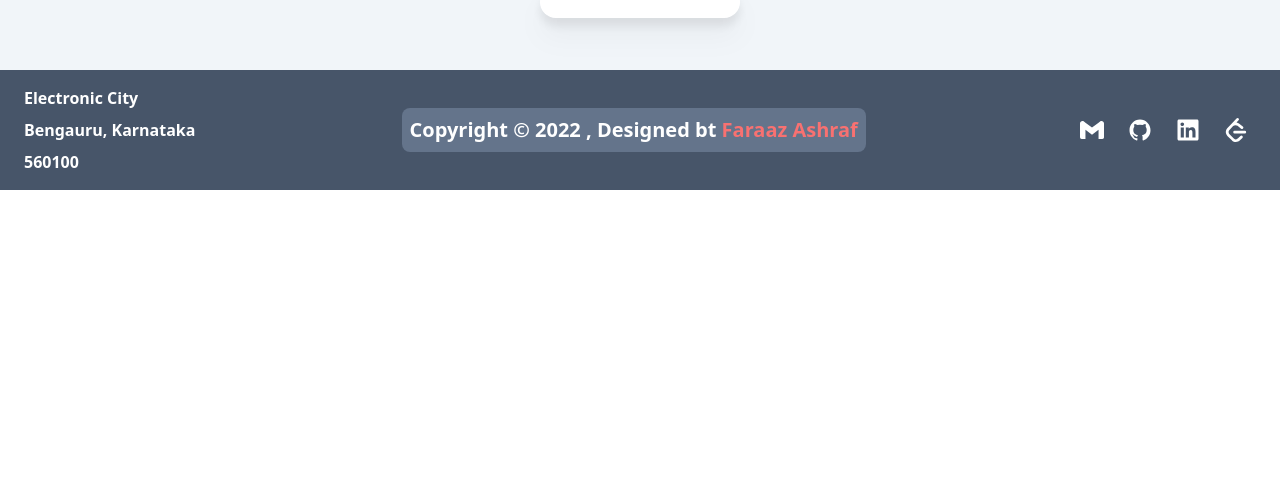
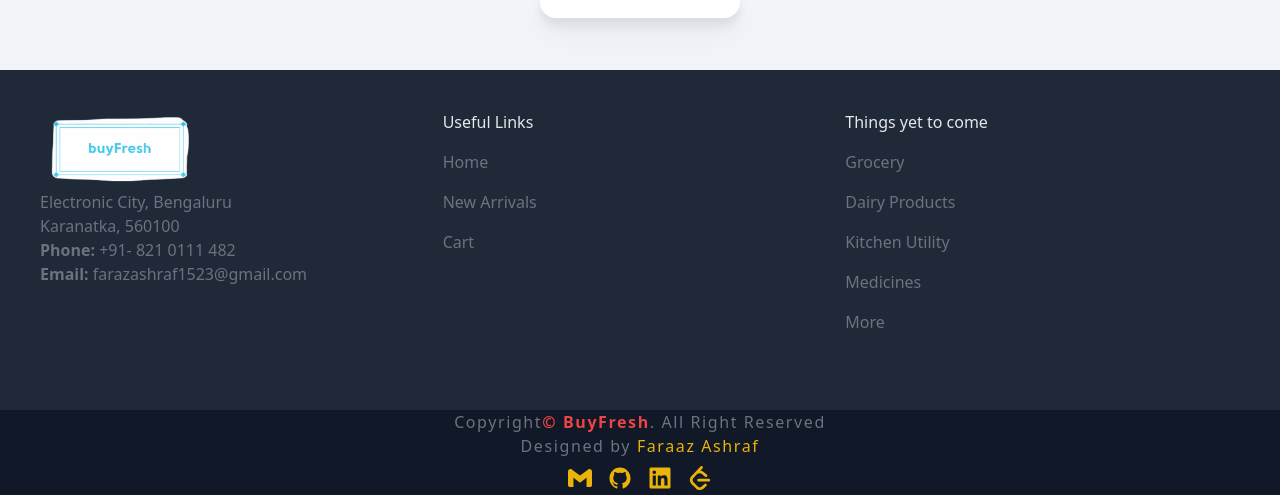
Before and after one commit to theboinextdoor/MERNStack--BuyFresh-E_commerce_Website, a React (Vite) app in the folder client/: page / in a window 1280 px wide. Shown: the part 1206-1701 px from the top of the page. Before the commit the page ends 1396 px from the top, so only its background shows below. Built offline with nearby package versions, Linux system fonts and the light colour scheme; no server answers.

Commit message:
Changed footer style

```diff
--- a/client/src/Component/Footer.jsx
+++ b/client/src/Component/Footer.jsx
@@ -2,40 +2,78 @@ import { SiLeetcode } from "react-icons/si";
 import { FaLinkedin } from "react-icons/fa";
 import { IoLogoGithub } from "react-icons/io5";
 import { SiGmail } from "react-icons/si";
-
-
-const Footer = () => {
-    return (
-        <>
-            <div className="bg-slate-600 text-white  flex gap-4 justify-between m-auto px-6 py-4  items-center ">
-
-
-
-                {/* details about me  */}
-                <div className=" flex flex-col gap-2 font-semibold">
-                    <p>Electronic City </p>
-                    <p>Bengauru, Karnataka</p>
-                    <p>560100</p>
-                </div>
-
-                <div className="bg-slate-500 rounded-lg items-center flex justify-center font-semibold md:text-xl p-2">
-                    <p>Copyright &copy; 2022 , Designed bt <span className="text-red-400">Faraaz Ashraf</span> </p>
-                </div>
-
-                {/* my socials  */}
-                <div className="flex gap-6 p-2 md:text-2xl cursor-pointer ">
-                    <SiGmail className=" active:text-cyan-600 hover:text-cyan-200" />
-                    <IoLogoGithub className=" active:text-cyan-600 hover:text-cyan-200" />
-                    <FaLinkedin className=" active:text-cyan-600 hover:text-cyan-200" />
-                    <SiLeetcode className=" active:text-cyan-600 hover:text-cyan-200" />
-                </div>
+import {Link} from "react-router-dom"
+import toast from "react-hot-toast";
+import buyfreshlogo from "../assest/buyFreshlogo.png"
 
 
 
 
+
+
+const Footer = () => {
+
+    const handleNotYetAddedSection = () => {
+        toast.success("Item is yet to add")
+    }
+    return (
+        <footer>
+            <div className="p-10 bg-gray-800 text-gray-200">
+                <div className="max-w-7xl mx-auto ">
+                    <div className="grid grid-cols-1 md:grid-cols-2 lg:grid-cols-3 gap-2 ">
+                        <div className="mb-5 ">
+                            <img src={buyfreshlogo} alt=""className="md:w-40 md:h-20" />
+
+                            <p className="text-gray-500">
+                                Electronic City, Bengaluru <br />
+                                Karanatka, 560100  <br />
+                                <strong>Phone: </strong> +91- 821 0111 482  <br />
+                                <strong>Email: </strong> farazashraf1523@gmail.com<br />
+                            </p>
+                        </div>
+                        <div className="mb-5 ">
+                            <h4 className="pb-4">Useful Links</h4>
+                            <ul className="text-gray-500 " onClick={() => window.scrollTo({top: 0 , behavior : 'smooth'})}>
+                                <Link to={'/'}><li className="pb-4"><a href="/" className="hover:text-yellow-500" >Home</a></li></Link>
+                                {/* <Link to={'../Pages/Menu.jsx'}><li className="pb-4"><a href="" className="hover:text-yellow-500">Menu</a></li></Link> */}
+                                <li className="pb-4 cursor-pointer" onClick={handleNotYetAddedSection}>New Arrivals</li>
+                               <Link to={'/cart'}> <li className="pb-4"><a href="/cart" className="hover:text-yellow-500" >Cart</a></li></Link>
+                            </ul>
+                        </div>
+                        <div className="mb-5 ">
+                            <h4 className="pb-4">Things yet to come</h4>
+                            <ul className="text-gray-500 cursor-pointer" onClick={handleNotYetAddedSection}>
+                                <li className="pb-4  hover:text-yellow-500">Grocery</li>
+                                <li className="pb-4 hover:text-yellow-500">Dairy Products</li>
+                                <li className="pb-4 hover:text-yellow-500">Kitchen Utility</li>
+                                <li className="pb-4 hover:text-yellow-500">Medicines</li>
+                                <li className="pb-4 hover:text-yellow-500">More</li>
+                            </ul>
+                        </div>
+                    </div>
+                </div>
             </div>
 
-        </>
+            <div className="w-full bg-gray-900 text-gray-500 px-10">
+                <div>
+                    <div className="text-center">
+                        <div className="tracking-widest">
+                            Copyright<strong><span className="text-red-500">&copy; BuyFresh</span></strong>. All Right Reserved
+                        </div>
+                        <div className="tracking-widest">
+                            Designed by <span className="text-yellow-500">Faraaz Ashraf</span>
+                        </div>
+                    </div>
+                    <div className="flex gap-4 items-center text-center py-2 justify-center text-yellow-500">
+                        <a href="mailto:farazashraf1523@gmail.com" className="text-2xl hover:text-yellow-400 active:text-yellow-600" target="_blank"><SiGmail /></a>
+                        <a href="https://github.com/theboinextdoor" className="text-2xl hover:text-yellow-400 active:text-yellow-600" target="_blank"><IoLogoGithub /></a>
+                        <a href="https://www.linkedin.com/in/faraaz-ashraf-831796204/" className="text-2xl hover:text-yellow-400 active:text-yellow-600" target="_blank"><FaLinkedin /></a>
+                        <a href="https://leetcode.com/damon_23/" className="text-2xl hover:text-yellow-400 active:text-yellow-600" target="_blank"><SiLeetcode /></a>
+                    </div>
+                </div>
+
+            </div>
+        </footer>
 
 
 
--- a/client/src/Component/Header.jsx
+++ b/client/src/Component/Header.jsx
@@ -5,7 +5,6 @@ import { useState } from "react";
 import { useSelector, useDispatch } from "react-redux";
 import { FaUserAltSlash } from "react-icons/fa";
 import toast from "react-hot-toast";
-
 import { userAction } from "../redux";
 import buyfreshlogo from "../assest/buyFreshlogo.png"
 
--- a/client/src/Component/HomeCard.jsx
+++ b/client/src/Component/HomeCard.jsx
@@ -2,7 +2,7 @@ import { Link } from "react-router-dom";
 
 const HomeCard = ({ image, name, price, category, id, loading }) => {
   return (
-    <div className="bg-white shadow-2xl drop-shadow-2xl p-4 rounded-lg cursor-pointer min-w-[150px] ">
+    <div className="bg-white shadow-2xl shadow-orange-200 drop-shadow-2xl  p-4 rounded-lg cursor-pointer min-w-[150px] ">
 
       {name ?
 
--- a/client/src/main.jsx
+++ b/client/src/main.jsx
@@ -7,8 +7,6 @@ import { Provider } from "react-redux";
 
 import Home from "./Pages/Home.jsx";
 import Menu from "./Pages/Menu.jsx";
-import About from "./Pages/About.jsx";
-import Contact from "./Pages/Contact.jsx";
 import LogIn from "./Pages/LogIn.jsx";
 import Cart from "./Pages/Cart.jsx";
 import NewProducts from "./Pages/NewProducts.jsx";
```
Also changed, not shown: client/src/Pages/Home.jsx (+7 -3 lines), client/src/Pages/Menu.jsx (+17 -15 lines).
